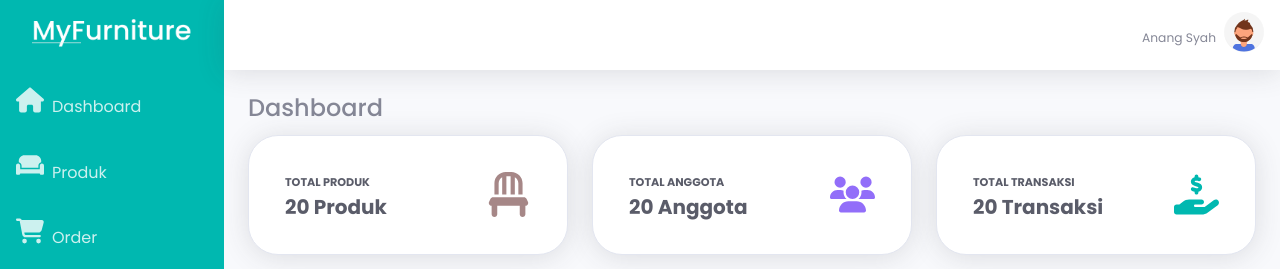
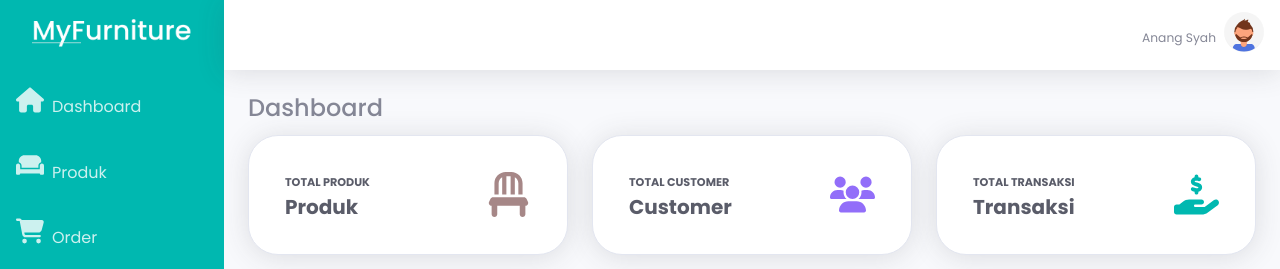
Before and after one commit to Anang20/myFurniiture-Frontend, a Next.js app: page /dashboard in a window 1280 px wide. Shown: the top 269 px of the page. Built offline with nearby package versions, Linux system fonts and the light colour scheme; no server answers; sample sign-in values are in the browser's storage.

Commit message:
FIX: integrasi data dashboard dengan API backend

```diff
--- a/pages/dashboard/index.js
+++ b/pages/dashboard/index.js
@@ -1,6 +1,9 @@
 import { faChair, faHandHoldingUsd, faUsers } from "@fortawesome/free-solid-svg-icons";
 import { FontAwesomeIcon } from "@fortawesome/react-fontawesome";
+import axios from "axios";
 import Head from "next/head";
+import { useEffect, useState } from "react";
+import appConfig from "../../config/app";
 import useAuthenticatedPage from "../../helper/useAuthenticatedPage";
 import NavbarAdmin from "../components/navbar_admin";
 import SidebarAdmin from "../components/sidebar_admin";
@@ -8,6 +11,17 @@ import SidebarAdmin from "../components/sidebar_admin";
 const Dashboard = () => {
 
     useAuthenticatedPage();
+    const [dataDashboard, setDataDashboard] = useState([])
+
+    const getData = async () => {
+        const res = await axios.get(`${appConfig.apiUrl}/dashboard`);
+        const result = res.data.data
+        setDataDashboard(result)
+    }
+
+    useEffect(() => {
+        getData()
+    }, [])
 
     return (
         <>
@@ -31,7 +45,7 @@ const Dashboard = () => {
                                                 <div className="text-xs font-weight-bold text-gray-800 text-uppercase mb-1 pl-3">
                                                     Total Produk
                                                 </div>
-                                                <div className="h5 mb-0 font-weight-bold text-gray-800 pl-3">20 Produk</div>
+                                                <div className="h5 mb-0 font-weight-bold text-gray-800 pl-3">{dataDashboard.produk} Produk</div>
                                             </div>
                                             <div className="col-auto pr-3">
                                                <FontAwesomeIcon
@@ -51,9 +65,9 @@ const Dashboard = () => {
                                         <div className="row no-gutters align-items-center mt-2">
                                             <div className="col mr-2">
                                                 <div className="text-xs font-weight-bold text-gray-800 text-uppercase mb-1 pl-3">
-                                                    Total Anggota
+                                                    Total Customer
                                                 </div>
-                                                <div className="h5 mb-0 font-weight-bold text-gray-800 pl-3">20 Anggota</div>
+                                                <div className="h5 mb-0 font-weight-bold text-gray-800 pl-3">{dataDashboard.user} Customer</div>
                                             </div>
                                             <div className="col-auto pr-3">
                                                <FontAwesomeIcon
@@ -75,7 +89,7 @@ const Dashboard = () => {
                                                 <div className="text-xs font-weight-bold text-gray-800 text-uppercase mb-1 pl-3">
                                                     Total Transaksi
                                                 </div>
-                                                <div className="h5 mb-0 font-weight-bold text-gray-800 pl-3">20 Transaksi</div>
+                                                <div className="h5 mb-0 font-weight-bold text-gray-800 pl-3">{dataDashboard.payment} Transaksi</div>
                                             </div>
                                             <div className="col-auto pr-3">
                                                <FontAwesomeIcon
```
